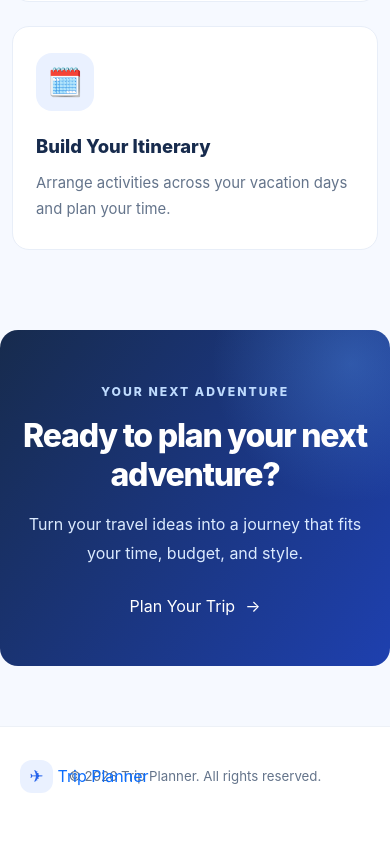
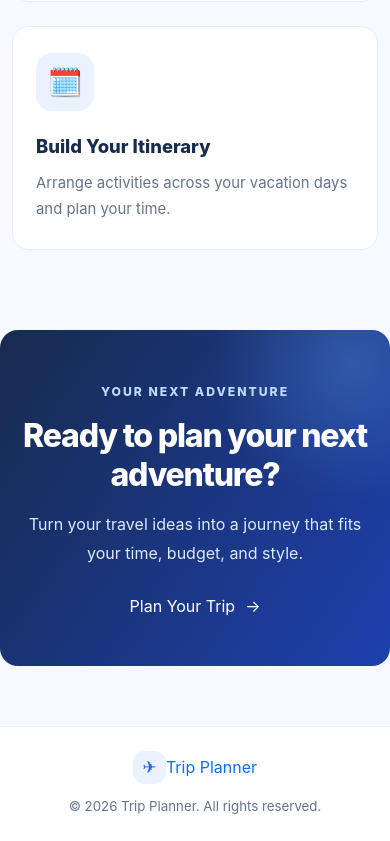
Before and after one commit to SalamShakhatreh/Trip-planner, a React (Vite) app in the folder frontend/App/: page / in a window 390 px wide. Shown: the part 3393-4234 px from the top of the page. Built offline with nearby package versions, Linux system fonts and the light colour scheme; no server answers.

Commit message:
Fix responsive footer layout

```diff
--- a/frontend/App/src/App.css
+++ b/frontend/App/src/App.css
@@ -2700,10 +2700,27 @@ a:focus-visible {
     border-radius: 18px;
   }
 
-  .footer-content {
+   .footer-content {
+    display: flex;
     flex-direction: column;
+    align-items: center;
     justify-content: center;
-    padding: 28px 0;
+    gap: 12px;
+    min-height: auto;
+    padding: 24px 16px;
+    text-align: center;
+  }
+  .footer-logo {
+    position: static;
+    display: inline-flex;
+    align-items: center;
+    justify-content: center;
+  }
+
+  .footer-content p {
+    width: 100%;
+    margin: 0;
+    line-height: 1.6;
   }
 
   .auth-card {
```
